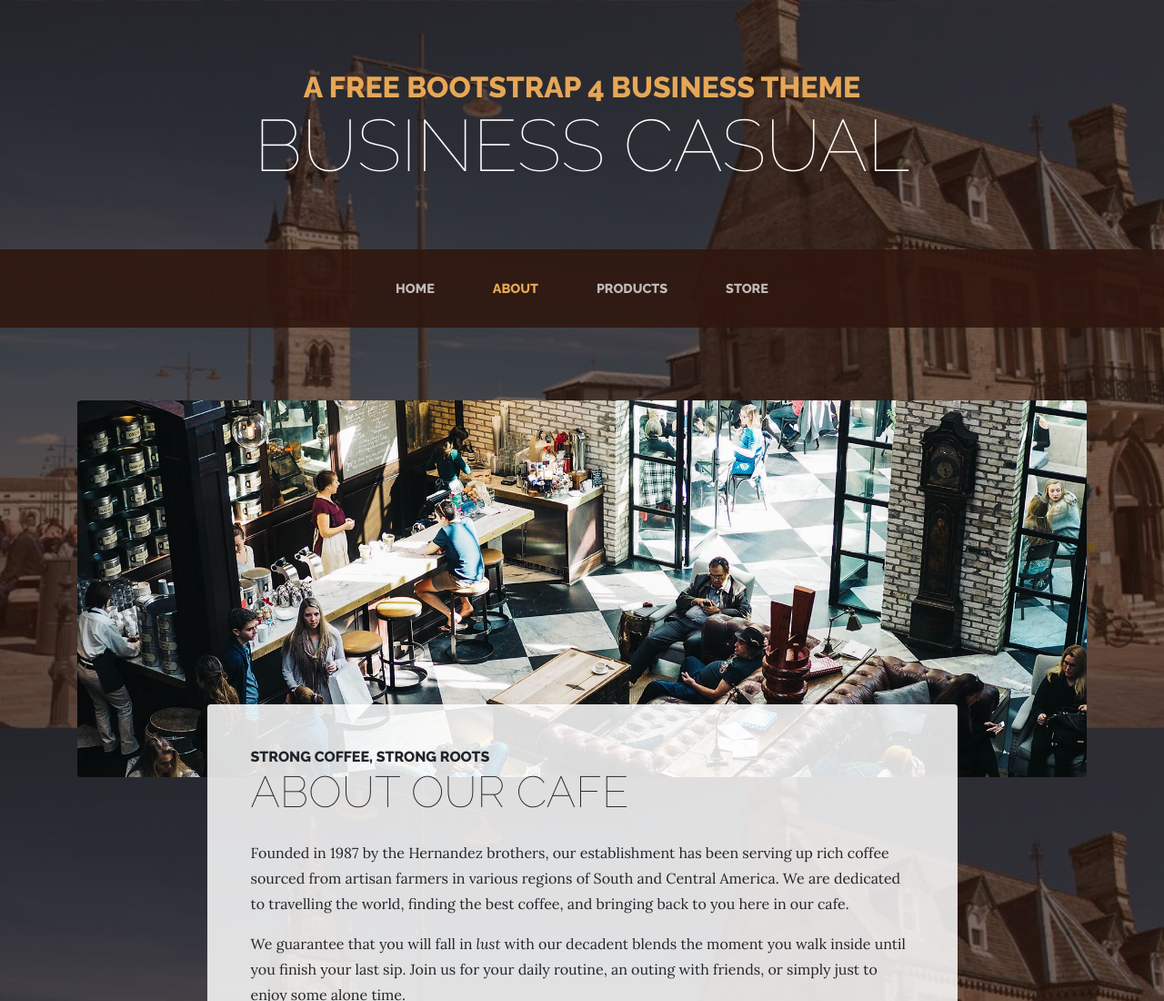
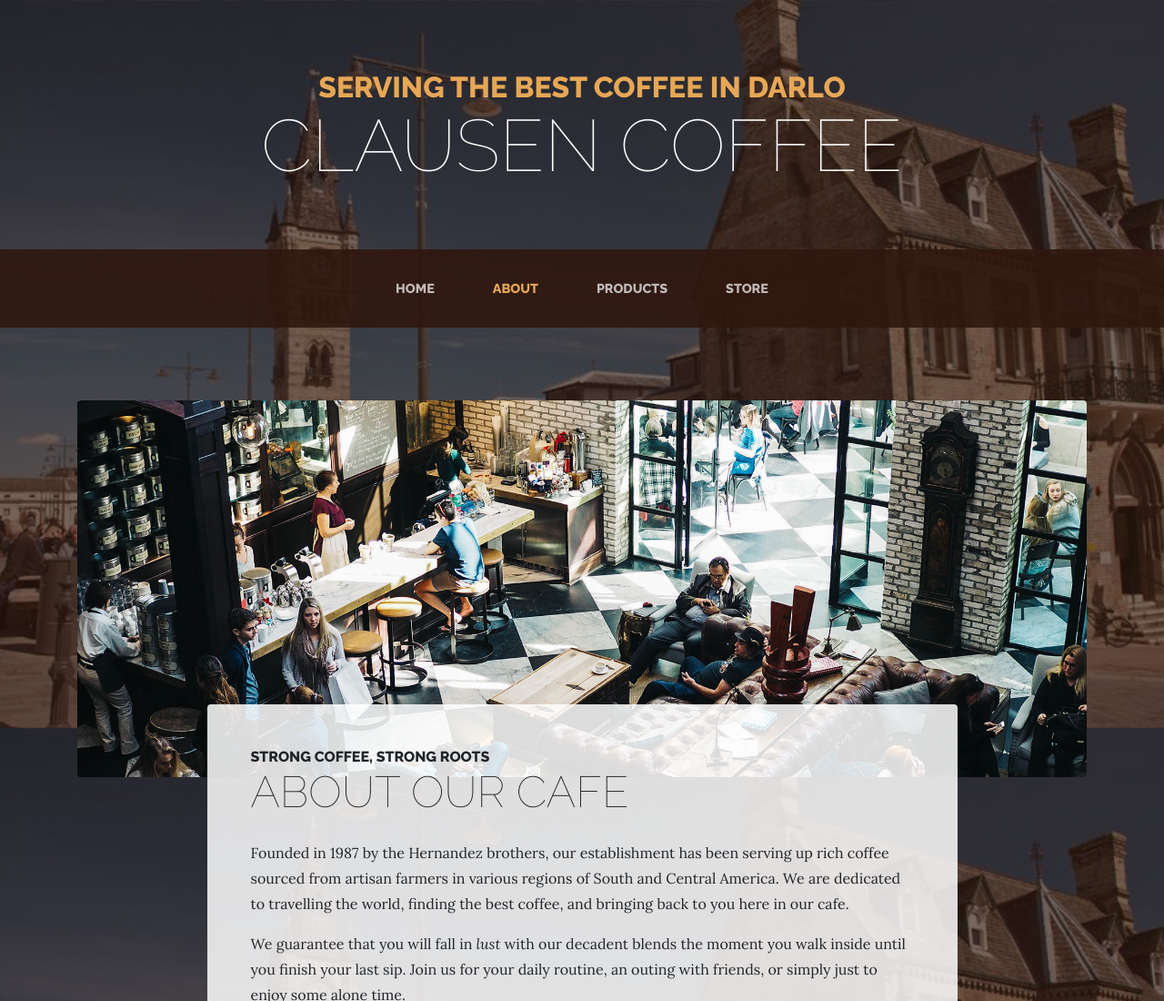
Before and after one commit to roisinclausen/businesscasual, a website: page about.html in a window 1280 px wide. Shown: the top 1100 px of the page at 91% size. Drawn offline with Linux system fonts and the light colour scheme.

Commit message:
about page update

```diff
--- a/about.html
+++ b/about.html
@@ -8,7 +8,7 @@
     <meta name="description" content="">
     <meta name="author" content="">
 
-    <title>Business Casual - Start Bootstrap Theme</title>
+    <title>Clausen Coffee</title>
 
     <!-- Bootstrap core CSS -->
     <link href="vendor/bootstrap/css/bootstrap.min.css" rel="stylesheet">
@@ -25,8 +25,8 @@
   <body>
 
     <h1 class="site-heading text-center text-white d-none d-lg-block">
-      <span class="site-heading-upper text-primary mb-3">A Free Bootstrap 4 Business Theme</span>
-      <span class="site-heading-lower">Business Casual</span>
+      <span class="site-heading-upper text-primary mb-3">Serving the best coffee in Darlo</span>
+      <span class="site-heading-lower">Clausen Coffee</span>
     </h1>
 
     <!-- Navigation -->
```
